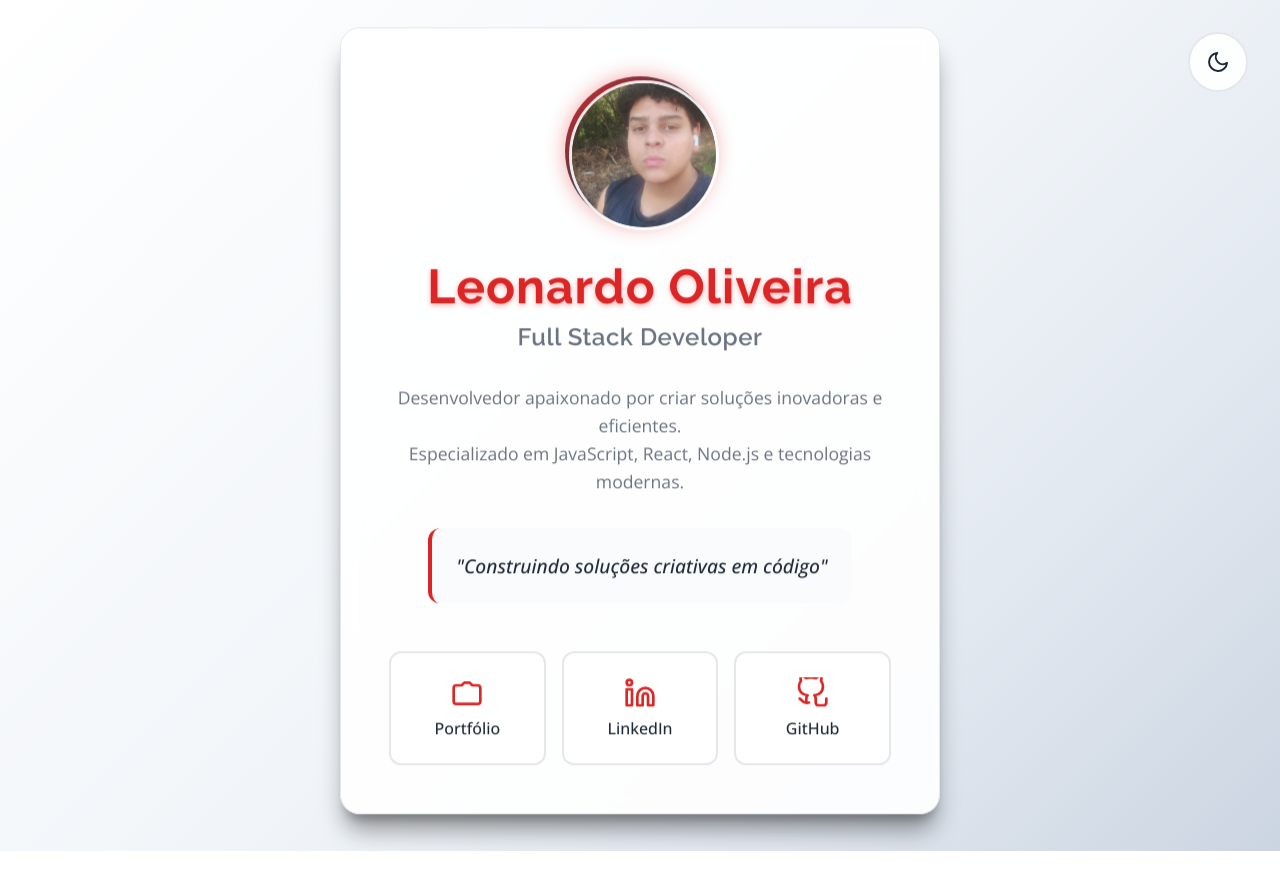
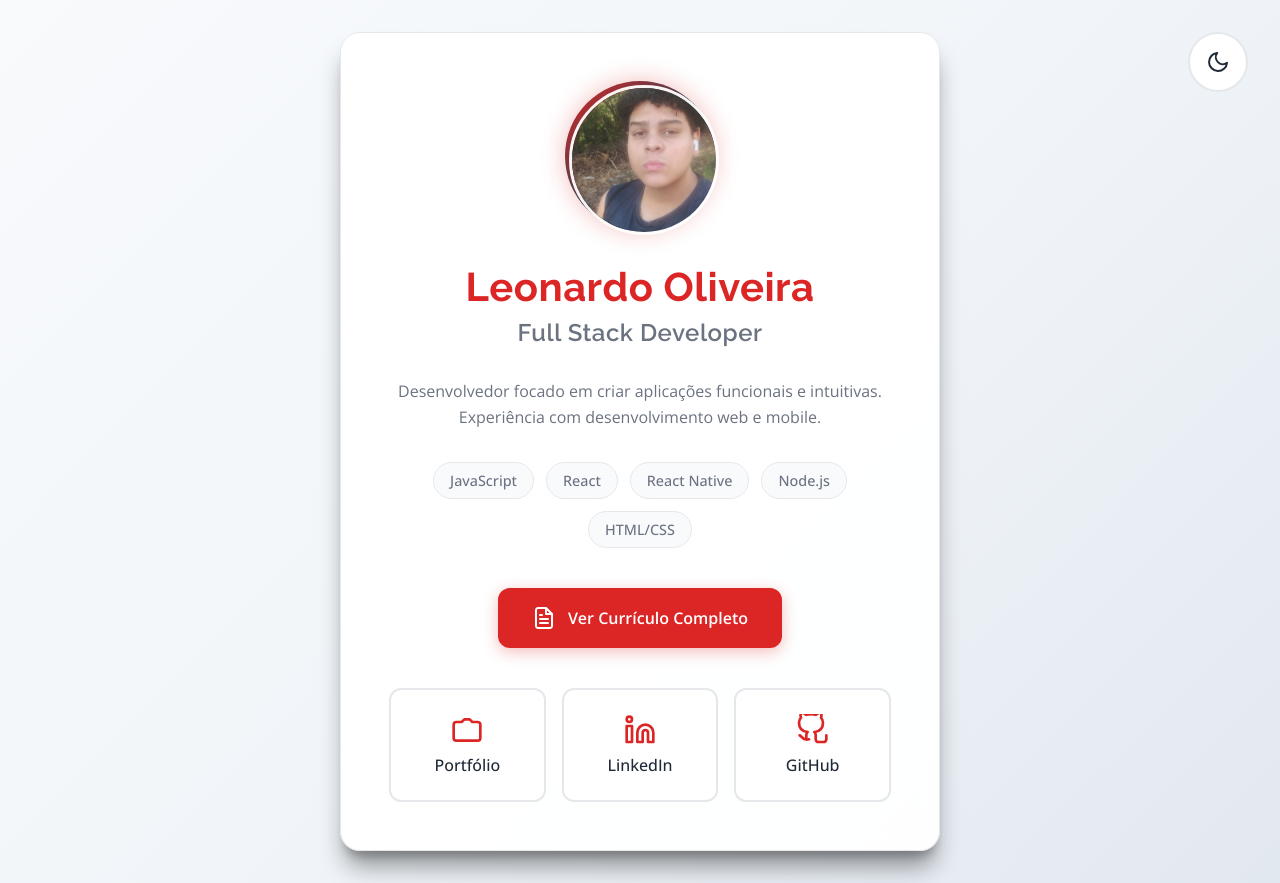
Before and after one commit to PedroLeoo07/digital-card, a Next.js app: page / in a window 1280 px wide. Before the commit the page ends 851 px from the top, so only its background shows below. Built offline with nearby package versions, Linux system fonts and the light colour scheme.

Commit message:
Refactor: update bio and add skills section with resume button

```diff
--- a/src/app/page.jsx
+++ b/src/app/page.jsx
@@ -67,15 +67,37 @@ export default function Home() {
         {/* Mini bio */}
         <div className={styles.bio}>
           <p>
-            Desenvolvedor apaixonado por criar soluções inovadoras e eficientes.<br/>
-            Especializado em JavaScript, React, Node.js e tecnologias modernas.
+            Desenvolvedor focado em criar aplicações funcionais e intuitivas.
+            Experiência com desenvolvimento web e mobile.
           </p>
         </div>
 
-        {/* Frase de impacto */}
-        <div className={styles.quote}>
-          <p>"Construindo soluções criativas em código"</p>
+        {/* Skills */}
+        <div className={styles.skills}>
+          <span className={styles.skill}>JavaScript</span>
+          <span className={styles.skill}>React</span>
+          <span className={styles.skill}>React Native</span>
+          <span className={styles.skill}>Node.js</span>
+          <span className={styles.skill}>HTML/CSS</span>
         </div>
+
+        {/* Botão Currículo */}
+        <a
+          href="https://curriculo-online-three.vercel.app/"
+          className={styles.resumeButton}
+          target="_blank"
+          rel="noopener noreferrer"
+          aria-label="Ver meu currículo completo"
+        >
+          <svg width="24" height="24" viewBox="0 0 24 24" fill="none" xmlns="http://www.w3.org/2000/svg">
+            <path d="M14 2H6C5.46957 2 4.96086 2.21071 4.58579 2.58579C4.21071 2.96086 4 3.46957 4 4V20C4 20.5304 4.21071 21.0391 4.58579 21.4142C4.96086 21.7893 5.46957 22 6 22H18C18.5304 22 19.0391 21.7893 19.4142 21.4142C19.7893 21.0391 20 20.5304 20 20V8L14 2Z" stroke="currentColor" strokeWidth="2" strokeLinecap="round" strokeLinejoin="round"/>
+            <path d="M14 2V8H20" stroke="currentColor" strokeWidth="2" strokeLinecap="round" strokeLinejoin="round"/>
+            <path d="M16 13H8" stroke="currentColor" strokeWidth="2" strokeLinecap="round" strokeLinejoin="round"/>
+            <path d="M16 17H8" stroke="currentColor" strokeWidth="2" strokeLinecap="round" strokeLinejoin="round"/>
+            <path d="M10 9H9H8" stroke="currentColor" strokeWidth="2" strokeLinecap="round" strokeLinejoin="round"/>
+          </svg>
+          Ver Currículo Completo
+        </a>
 
         {/* Links principais */}
         <div className={styles.links}>
--- a/src/app/page.module.css
+++ b/src/app/page.module.css
@@ -14,12 +14,12 @@
   --primary-color: #dc2626;
   --primary-hover: #b91c1c;
   --text-primary: #f8fafc;
-  --text-secondary: #e2e8f0;
-  --background: rgba(0, 0, 0, 0.8);
-  --surface: rgba(20, 20, 20, 0.6);
+  --text-secondary: #cbd5e1;
+  --background: rgba(0, 0, 0, 0.85);
+  --surface: rgba(20, 20, 20, 0.7);
   --border: #374151;
 
-  background: linear-gradient(135deg, #000000 0%, #1a1a1a 25%, #2d2d2d 50%, #404040 75%, #525252 100%);
+  background: linear-gradient(135deg, #0a0a0a 0%, #1a1a1a 50%, #2d2d2d 100%);
 }
 
 /* Modo Claro */
@@ -28,11 +28,11 @@
   --primary-hover: #b91c1c;
   --text-primary: #1f2937;
   --text-secondary: #6b7280;
-  --background: rgba(255, 255, 255, 0.9);
-  --surface: rgba(248, 250, 252, 0.8);
+  --background: rgba(255, 255, 255, 0.95);
+  --surface: rgba(248, 250, 252, 0.9);
   --border: #e5e7eb;
 
-  background: linear-gradient(135deg, #ffffff 0%, #f8fafc 25%, #f1f5f9 50%, #e2e8f0 75%, #cbd5e1 100%);
+  background: linear-gradient(135deg, #f8fafc 0%, #f1f5f9 50%, #e2e8f0 100%);
 }
 
 .themeToggle {
@@ -95,7 +95,7 @@
   border-radius: 20px;
   box-shadow: 0 20px 25px -5px rgba(0, 0, 0, 0.4), 0 10px 10px -5px rgba(0, 0, 0, 0.2);
   border: 1px solid var(--border);
-  animation: slideUp 0.8s ease-out, float 6s ease-in-out infinite 2s;
+  animation: slideUp 0.8s ease-out;
 }
 
 @keyframes float {
@@ -141,17 +141,18 @@
   height: 150px;
   border-radius: 50%;
   padding: 4px;
-  animation: profileGlow 3s ease-in-out infinite alternate;
   display: block;
   margin: 0 auto;
 }
 
 .dark .profileImageWrapper {
   background: linear-gradient(135deg, var(--primary-color), #000000, #7f1d1d);
+  box-shadow: 0 0 25px rgba(220, 38, 38, 0.4);
 }
 
 .light .profileImageWrapper {
   background: linear-gradient(135deg, var(--primary-color), #374151, #7f1d1d);
+  box-shadow: 0 0 25px rgba(220, 38, 38, 0.3);
 }
 
 .profileImage {
@@ -165,75 +166,18 @@
   transform: scale(1.05);
 }
 
-@keyframes profileGlow {
-  0% {
-    box-shadow: 0 0 20px rgba(220, 38, 38, 0.5);
-  }
-  100% {
-    box-shadow: 0 0 30px rgba(220, 38, 38, 0.8), 0 0 40px rgba(0, 0, 0, 0.6);
-  }
-}
-
-.dark .profileImageWrapper {
-  animation: profileGlowDark 3s ease-in-out infinite alternate;
-}
-
-.light .profileImageWrapper {
-  animation: profileGlowLight 3s ease-in-out infinite alternate;
-}
-
-@keyframes profileGlowDark {
-  0% {
-    box-shadow: 0 0 20px rgba(220, 38, 38, 0.5);
-  }
-  100% {
-    box-shadow: 0 0 30px rgba(220, 38, 38, 0.8), 0 0 40px rgba(0, 0, 0, 0.6);
-  }
-}
-
-@keyframes profileGlowLight {
-  0% {
-    box-shadow: 0 0 20px rgba(220, 38, 38, 0.4);
-  }
-  100% {
-    box-shadow: 0 0 30px rgba(220, 38, 38, 0.6), 0 0 40px rgba(55, 65, 81, 0.4);
-  }
-}
-
 .header {
   margin-bottom: 2rem;
-  animation: slideInLeft 0.8s ease-out 0.4s both;
-}
-
-@keyframes slideInLeft {
-  from {
-    opacity: 0;
-    transform: translateX(-30px);
-  }
-  to {
-    opacity: 1;
-    transform: translateX(0);
-  }
+  animation: fadeInUp 0.8s ease-out 0.4s both;
 }
 
 .name {
-  font-size: 3rem;
+  font-size: 2.5rem;
   font-weight: 700;
   margin: 0 0 0.5rem 0;
   font-family: 'Raleway', sans-serif;
-  letter-spacing: 1px;
+  letter-spacing: 0.5px;
   color: var(--primary-color);
-  text-shadow: 0 2px 4px rgba(220, 38, 38, 0.3);
-  animation: subtlePulse 3s ease-in-out infinite;
-}
-
-@keyframes subtlePulse {
-  0%, 100% {
-    text-shadow: 0 2px 4px rgba(220, 38, 38, 0.3);
-  }
-  50% {
-    text-shadow: 0 2px 8px rgba(220, 38, 38, 0.5);
-  }
 }
 
 .title {
@@ -247,26 +191,83 @@
 
 .bio {
   margin-bottom: 2rem;
-  animation: slideInRight 0.8s ease-out 0.6s both;
-}
-
-@keyframes slideInRight {
-  from {
-    opacity: 0;
-    transform: translateX(30px);
-  }
-  to {
-    opacity: 1;
-    transform: translateX(0);
-  }
+  animation: fadeInUp 0.8s ease-out 0.6s both;
 }
 
 .bio p {
-  font-size: 1.1rem;
+  font-size: 1rem;
   line-height: 1.6;
   color: var(--text-secondary);
   margin: 0;
   font-family: 'Open Sans', sans-serif;
+}
+
+/* Skills */
+.skills {
+  display: flex;
+  flex-wrap: wrap;
+  gap: 0.75rem;
+  justify-content: center;
+  margin-bottom: 2.5rem;
+  animation: fadeInUp 0.8s ease-out 0.8s both;
+}
+
+.skill {
+  padding: 0.5rem 1rem;
+  background: var(--surface);
+  border: 1px solid var(--border);
+  border-radius: 20px;
+  font-size: 0.9rem;
+  color: var(--text-secondary);
+  font-weight: 500;
+  transition: all 0.3s ease;
+}
+
+.skill:hover {
+  background: var(--primary-color);
+  color: white;
+  border-color: var(--primary-color);
+  transform: translateY(-2px);
+}
+
+/* Botão Currículo */
+.resumeButton {
+  display: inline-flex;
+  align-items: center;
+  gap: 0.75rem;
+  padding: 1rem 2rem;
+  margin-bottom: 2.5rem;
+  background: var(--primary-color);
+  color: white;
+  border: 2px solid var(--primary-color);
+  border-radius: 12px;
+  text-decoration: none;
+  font-weight: 600;
+  font-size: 1rem;
+  font-family: 'Open Sans', sans-serif;
+  transition: all 0.3s ease;
+  animation: fadeInUp 0.8s ease-out 1s both;
+  box-shadow: 0 4px 15px rgba(220, 38, 38, 0.3);
+}
+
+.resumeButton svg {
+  width: 24px;
+  height: 24px;
+  transition: transform 0.3s ease;
+}
+
+.resumeButton:hover {
+  background: var(--primary-hover);
+  transform: translateY(-3px);
+  box-shadow: 0 8px 25px rgba(220, 38, 38, 0.4);
+}
+
+.resumeButton:hover svg {
+  transform: translateX(3px);
+}
+
+.resumeButton:active {
+  transform: translateY(-1px);
 }
 
 .quote {
@@ -312,9 +313,8 @@
 }
 
 .linkButton:nth-child(1) { animation: fadeInUp 0.6s ease-out 1.0s both; }
-.linkButton:nth-child(2) { animation: fadeInUp 0.6s ease-out 1.1s both; }
-.linkButton:nth-child(3) { animation: fadeInUp 0.6s ease-out 1.2s both; }
-.linkButton:nth-child(4) { animation: fadeInUp 0.6s ease-out 1.3s both; }
+.linkButton:nth-child(2) { animation: fadeInUp 0.6s ease-out 1.15s both; }
+.linkButton:nth-child(3) { animation: fadeInUp 0.6s ease-out 1.3s both; }
 
 .linkButton {
   display: flex;
@@ -330,23 +330,6 @@
   font-weight: 500;
   font-family: 'Open Sans', sans-serif;
   transition: all 0.3s ease;
-  position: relative;
-  overflow: hidden;
-}
-
-.linkButton::before {
-  content: '';
-  position: absolute;
-  top: 0;
-  left: -100%;
-  width: 100%;
-  height: 100%;
-  background: linear-gradient(90deg, transparent, rgba(255, 255, 255, 0.1), transparent);
-  transition: left 0.5s;
-}
-
-.linkButton:hover::before {
-  left: 100%;
 }
 
 .linkButton svg {
@@ -359,7 +342,7 @@
 .linkButton:hover {
   transform: translateY(-4px);
   border-color: var(--primary-color);
-  box-shadow: 0 12px 30px -5px rgba(220, 38, 38, 0.4);
+  box-shadow: 0 10px 25px -5px rgba(220, 38, 38, 0.35);
 }
 
 .linkButton:hover svg {
@@ -367,7 +350,7 @@
 }
 
 .linkButton:active {
-  transform: translateY(0);
+  transform: translateY(-2px);
 }
 
 /* Responsividade */
@@ -445,6 +428,20 @@
   .header {
     margin-bottom: 1.8rem;
   }
+
+  .resumeButton {
+    font-size: 0.95rem;
+    padding: 0.9rem 1.5rem;
+  }
+
+  .skills {
+    gap: 0.6rem;
+  }
+
+  .skill {
+    font-size: 0.85rem;
+    padding: 0.4rem 0.85rem;
+  }
 }
 
 @media (max-width: 480px) {
@@ -489,6 +486,13 @@
     grid-template-columns: 1fr;
   }
 
+  .resumeButton {
+    width: 100%;
+    justify-content: center;
+    font-size: 0.9rem;
+    padding: 0.85rem 1.25rem;
+  }
+
   .quote {
     padding: 1rem;
     margin-bottom: 2.5rem;
```
Also changed, not shown: 1 other file (tests, documents, lock files or other folders).
